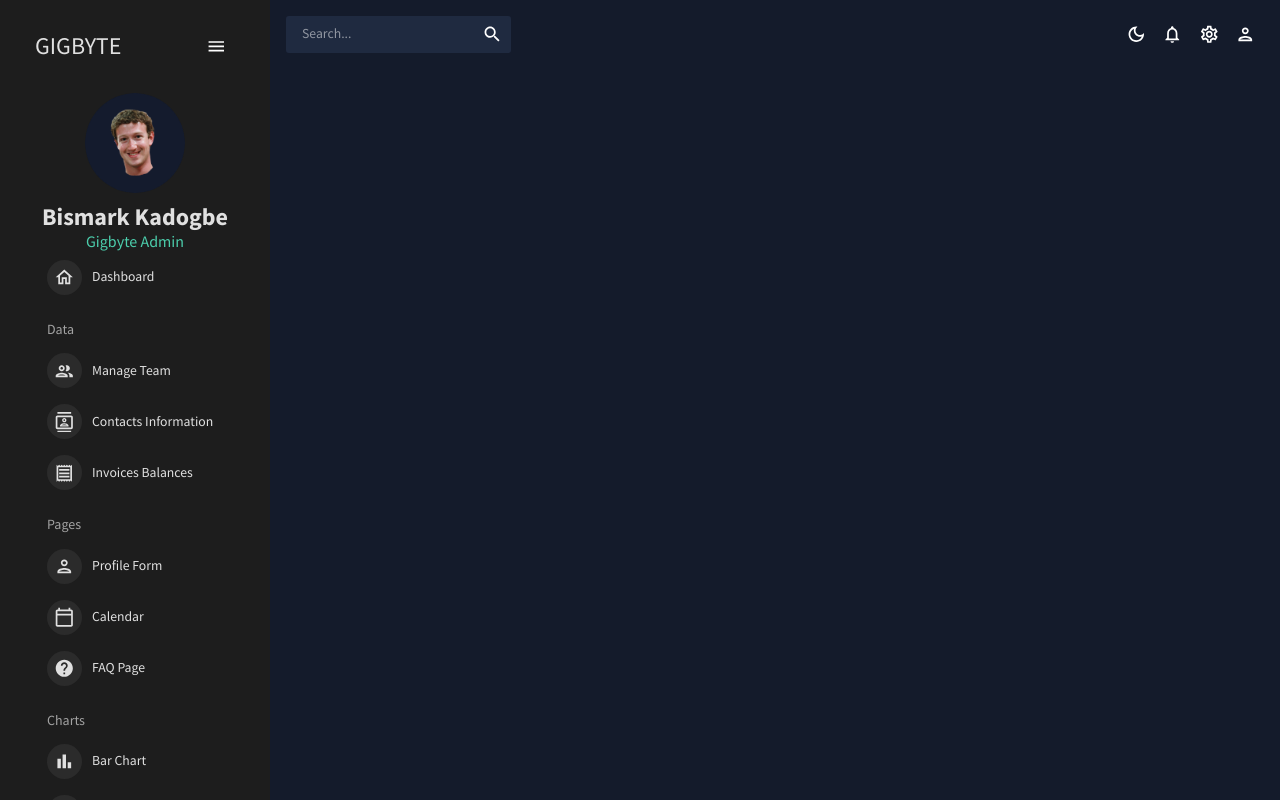
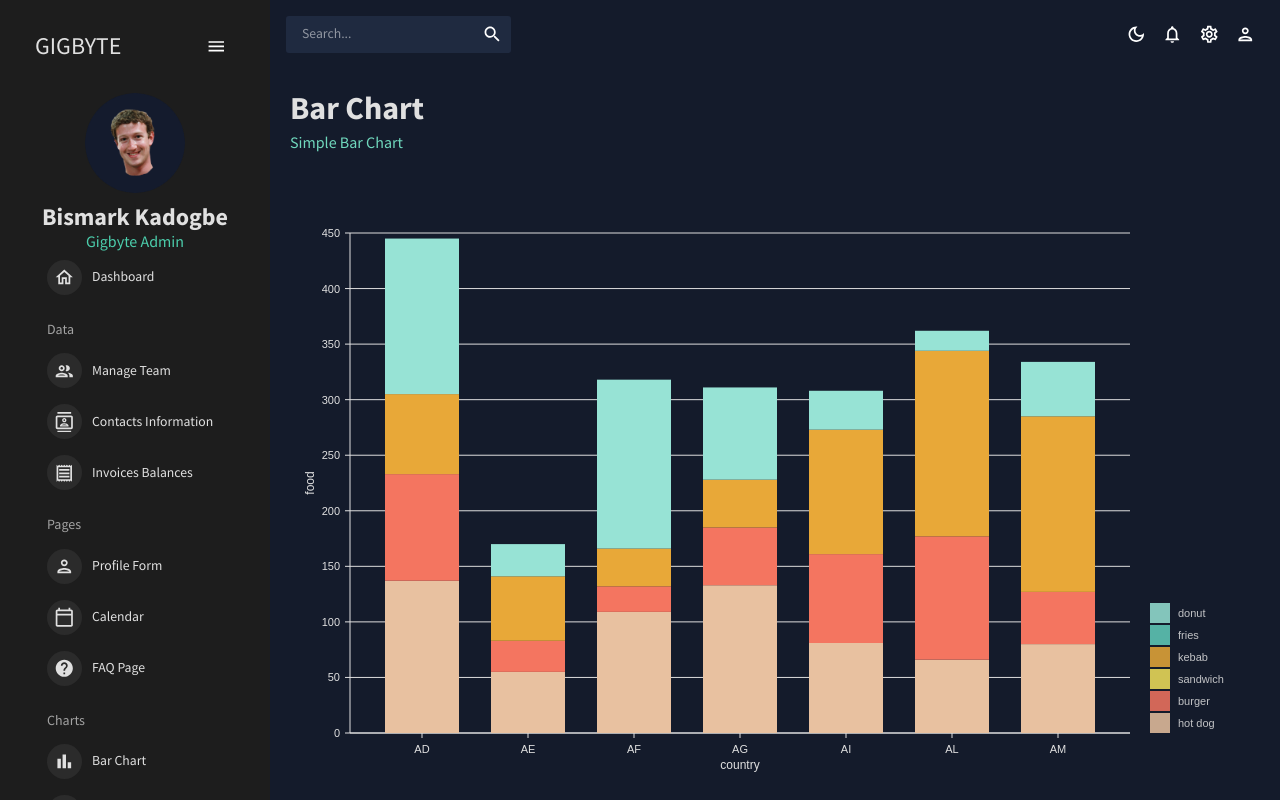
Before and after one commit to Nero-Gh/react-admin, a React (Vite) app: page /bar in a window 1280 px wide. Built offline with nearby package versions, Linux system fonts and the light colour scheme.

Commit message:
Added bar chart and bar chart

```diff
--- a/src/App.jsx
+++ b/src/App.jsx
@@ -12,9 +12,9 @@
 import Calendar from "./scenes/Calendar";
 import FAQ from "./scenes/faq";
 
-// import Bar from "./scenes/Bar";
+import Bar from "./scenes/bar";
+import Pie from "./scenes/Pie";
 // import Line from "./scenes/Line";
-// import Pie from "./scenes/Pie";
 // import Geography from "./scenes/FAQ";
 
 function App() {
@@ -37,10 +37,10 @@
               <Route path="/form" element={<Form />} />
               <Route path="/calendar" element={<Calendar />} />
               <Route path="/faq" element={<FAQ />} />
+              <Route path="/bar" element={<Bar />} />
+              <Route path="/pie" element={<Pie />} />
               {/*
               <Route path="/line" element={<Line />} />
-              <Route path="/bar" element={<Bar />} />
-              <Route path="/pie" element={<Pie />} />
               <Route path="/geography" element={<Geography />} />
                */}
             </Routes>
--- /dev/null
+++ b/src/components/BarChart.jsx
@@ -0,0 +1,130 @@
+import { useTheme } from "@mui/material";
+import { ResponsiveBar } from "@nivo/bar";
+import { tokens } from "../theme";
+import { mockBarData as data } from "../data/mockData";
+
+const BarChart = ({ isDashboard = false }) => {
+  const theme = useTheme();
+  const colors = tokens(theme.palette.mode);
+
+  return (
+    <ResponsiveBar
+      data={data}
+      theme={{
+        // added
+        axis: {
+          domain: {
+            line: {
+              stroke: colors.gray[100],
+            },
+          },
+          legend: {
+            text: {
+              fill: colors.gray[100],
+            },
+          },
+          ticks: {
+            line: {
+              stroke: colors.gray[100],
+              strokeWidth: 1,
+            },
+            text: {
+              fill: colors.gray[100],
+            },
+          },
+        },
+        legends: {
+          text: {
+            fill: colors.gray[100],
+          },
+        },
+      }}
+      keys={["hot dog", "burger", "sandwich", "kebab", "fries", "donut"]}
+      indexBy="country"
+      margin={{ top: 50, right: 130, bottom: 50, left: 60 }}
+      padding={0.3}
+      valueScale={{ type: "linear" }}
+      indexScale={{ type: "band", round: true }}
+      colors={{ scheme: "nivo" }}
+      defs={[
+        {
+          id: "dots",
+          type: "patternDots",
+          background: "inherit",
+          color: "#38bcb2",
+          size: 4,
+          padding: 1,
+          stagger: true,
+        },
+        {
+          id: "lines",
+          type: "patternLines",
+          background: "inherit",
+          color: "#eed312",
+          rotation: -45,
+          lineWidth: 6,
+          spacing: 10,
+        },
+      ]}
+      borderColor={{
+        from: "color",
+        modifiers: [["darker", "1.6"]],
+      }}
+      axisTop={null}
+      axisRight={null}
+      axisBottom={{
+        tickSize: 5,
+        tickPadding: 5,
+        tickRotation: 0,
+        legend: isDashboard ? undefined : "country", // changed
+        legendPosition: "middle",
+        legendOffset: 32,
+      }}
+      axisLeft={{
+        tickSize: 5,
+        tickPadding: 5,
+        tickRotation: 0,
+        legend: isDashboard ? undefined : "food", // changed
+        legendPosition: "middle",
+        legendOffset: -40,
+      }}
+      enableLabel={false}
+      labelSkipWidth={12}
+      labelSkipHeight={12}
+      labelTextColor={{
+        from: "color",
+        modifiers: [["darker", 1.6]],
+      }}
+      legends={[
+        {
+          dataFrom: "keys",
+          anchor: "bottom-right",
+          direction: "column",
+          justify: false,
+          translateX: 120,
+          translateY: 0,
+          itemsSpacing: 2,
+          itemWidth: 100,
+          itemHeight: 20,
+          itemDirection: "left-to-right",
+          itemOpacity: 0.85,
+          symbolSize: 20,
+          effects: [
+            {
+              on: "hover",
+              style: {
+                itemOpacity: 1,
+              },
+            },
+          ],
+        },
+      ]}
+      role="application"
+      barAriaLabel={function (e) {
+        return e.id + ": " + e.formattedValue + " in country: " + e.indexValue;
+      }}
+    />
+  );
+};
+
+export default BarChart;
--- /dev/null
+++ b/src/components/PieChart.jsx
@@ -0,0 +1,109 @@
+import { ResponsivePie } from "@nivo/pie";
+import { tokens } from "../theme";
+import { useTheme } from "@mui/material";
+import { mockPieData as data } from "../data/mockData";
+
+const PieChart = () => {
+  const theme = useTheme();
+  const colors = tokens(theme.palette.mode);
+  return (
+    <ResponsivePie
+      data={data}
+      theme={{
+        axis: {
+          domain: {
+            line: {
+              stroke: colors.gray[100],
+            },
+          },
+          legend: {
+            text: {
+              fill: colors.gray[100],
+            },
+          },
+          ticks: {
+            line: {
+              stroke: colors.gray[100],
+              strokeWidth: 1,
+            },
+            text: {
+              fill: colors.gray[100],
+            },
+          },
+        },
+        legends: {
+          text: {
+            fill: colors.gray[100],
+          },
+        },
+      }}
+      margin={{ top: 40, right: 80, bottom: 80, left: 80 }}
+      innerRadius={0.5}
+      padAngle={0.7}
+      cornerRadius={3}
+      activeOuterRadiusOffset={8}
+      borderColor={{
+        from: "color",
+        modifiers: [["darker", 0.2]],
+      }}
+      arcLinkLabelsSkipAngle={10}
+      arcLinkLabelsTextColor={colors.gray[100]}
+      arcLinkLabelsThickness={2}
+      arcLinkLabelsColor={{ from: "color" }}
+      enableArcLabels={false}
+      arcLabelsRadiusOffset={0.4}
+      arcLabelsSkipAngle={7}
+      arcLabelsTextColor={{
+        from: "color",
+        modifiers: [["darker", 2]],
+      }}
+      defs={[
+        {
+          id: "dots",
+          type: "patternDots",
+          background: "inherit",
+          color: "rgba(255, 255, 255, 0.3)",
+          size: 4,
+          padding: 1,
+          stagger: true,
+        },
+        {
+          id: "lines",
+          type: "patternLines",
+          background: "inherit",
+          color: "rgba(255, 255, 255, 0.3)",
+          rotation: -45,
+          lineWidth: 6,
+          spacing: 10,
+        },
+      ]}
+      legends={[
+        {
+          anchor: "bottom",
+          direction: "row",
+          justify: false,
+          translateX: 0,
+          translateY: 56,
+          itemsSpacing: 0,
+          itemWidth: 100,
+          itemHeight: 18,
+          itemTextColor: "#999",
+          itemDirection: "left-to-right",
+          itemOpacity: 1,
+          symbolSize: 18,
+          symbolShape: "circle",
+          effects: [
+            {
+              on: "hover",
+              style: {
+                itemTextColor: "#000",
+              },
+            },
+          ],
+        },
+      ]}
+    />
+  );
+};
+
+export default PieChart;
--- /dev/null
+++ b/src/scenes/bar/index.jsx
@@ -0,0 +1,16 @@
+import { Box } from "@mui/material";
+import Header from "../../components/Header";
+import BarChart from "../../components/BarChart";
+
+const Bar = () => {
+  return (
+    <Box m="20px">
+      <Header title="Bar Chart" subtitle="Simple Bar Chart" />
+      <Box height="75vh">
+        <BarChart />
+      </Box>
+    </Box>
+  );
+};
+
+export default Bar;
--- /dev/null
+++ b/src/scenes/pie/index.jsx
@@ -0,0 +1,16 @@
+import { Box } from "@mui/material";
+import Header from "../../components/Header";
+import PieChart from "../../components/PieChart";
+
+const Pie = () => {
+  return (
+    <Box m="20px">
+      <Header title="Pie Chart" subtitle="Simple Pie Chart" />
+      <Box height="75vh">
+        <PieChart />
+      </Box>
+    </Box>
+  );
+};
+
+export default Pie;
```
Also changed, not shown: src/components/LineChart.jsx (added, +117 -0 lines).
